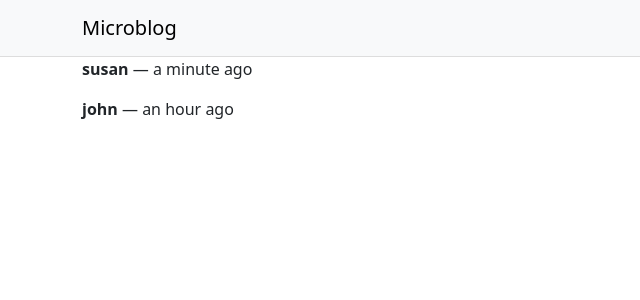
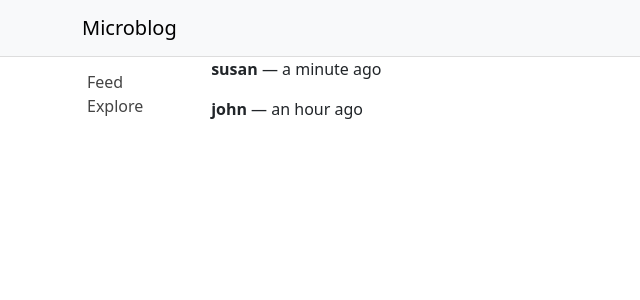
Before and after one commit to SPMcDonald1316/react_projects, a React (Vite) app: page / in a window 1280 px wide. Shown: the top 300 px of the page, without its empty margins (0-640 px from the left). Built offline with nearby package versions, Linux system fonts and the light colour scheme.

Commit message:
add sidebar to main app and style

```diff
--- a/src/App.jsx
+++ b/src/App.jsx
@@ -1,5 +1,7 @@
-import Container from 'react-bootstrap/Container';
+import { Container } from 'react-bootstrap';
+import { Stack } from 'react-bootstrap';
 import Header from './components/Header';
+import Sidebar from './components/Sidebar';
 
 function App() {
   const posts = [
@@ -25,6 +27,9 @@ function App() {
     <Container fluid className='App'>
       <Header />
       <Container>
+        <Stack direction='horizontal'>
+          <Sidebar />
+          <Container>
             {posts.length === 0 ?
               <p>There are no blog posts.</p>
             :
@@ -38,6 +43,8 @@ function App() {
               })
             }
           </Container>
+        </Stack>
+      </Container>
     </Container>
   );
 }
--- a/src/index.css
+++ b/src/index.css
@@ -5,3 +5,28 @@
 .Header {
   border-bottom: 1px solid #ddd;
 }
+
+.Sidebar {
+  width: 120px;
+  margin: 5px;
+  position: sticky;
+  top: 62px;
+  align-self: flex-start;
+  align-items: start;
+}
+
+.Sidebar .nav-item {
+  width: 100%;
+}
+
+.Sidebar a {
+  color: #444;
+}
+
+.Sidebar a:hover {
+  background-color: #eee;
+}
+
+.Sidebar a:visited {
+  color: #444;
+}
```
Lines whose indentation alone changed are shown as unchanged.
